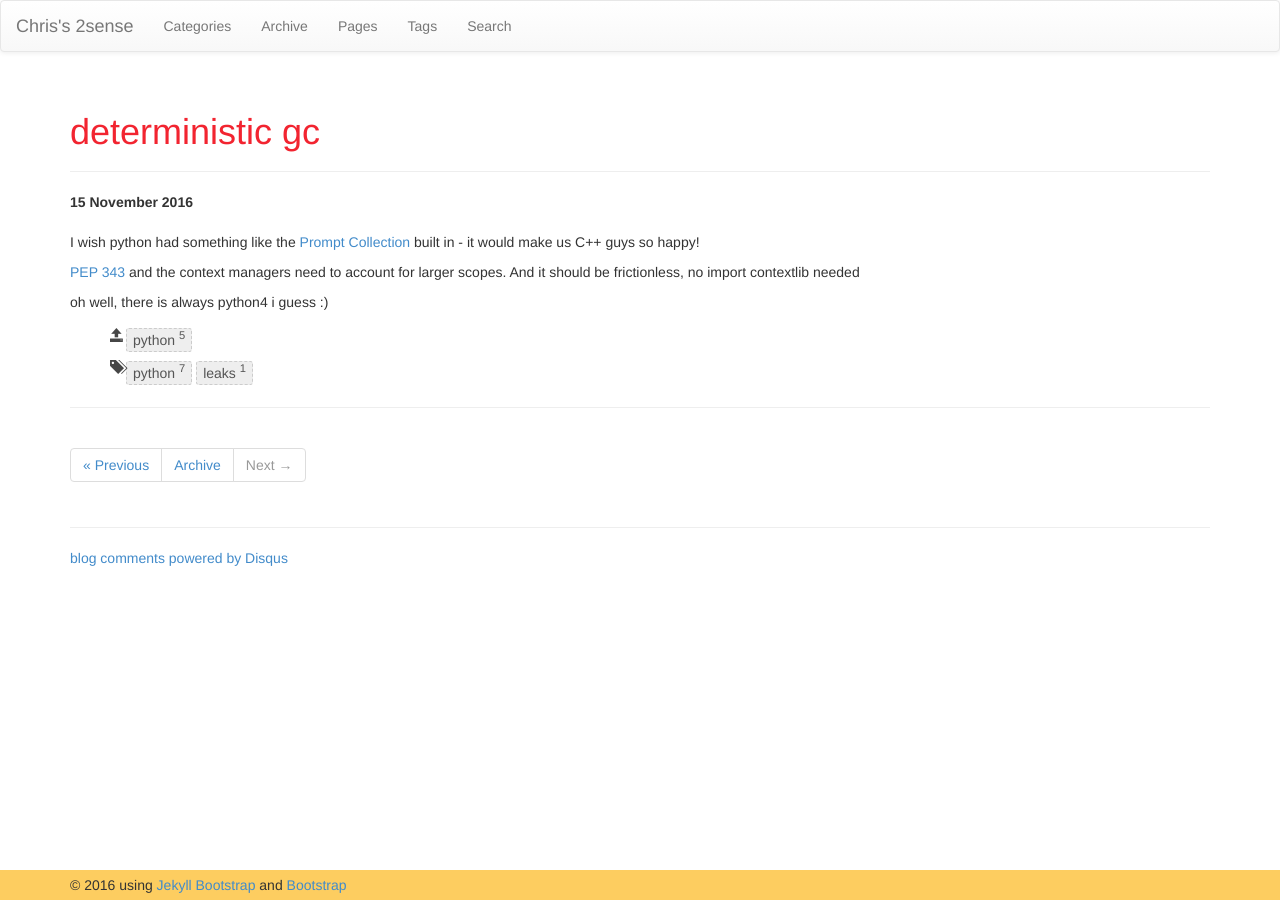
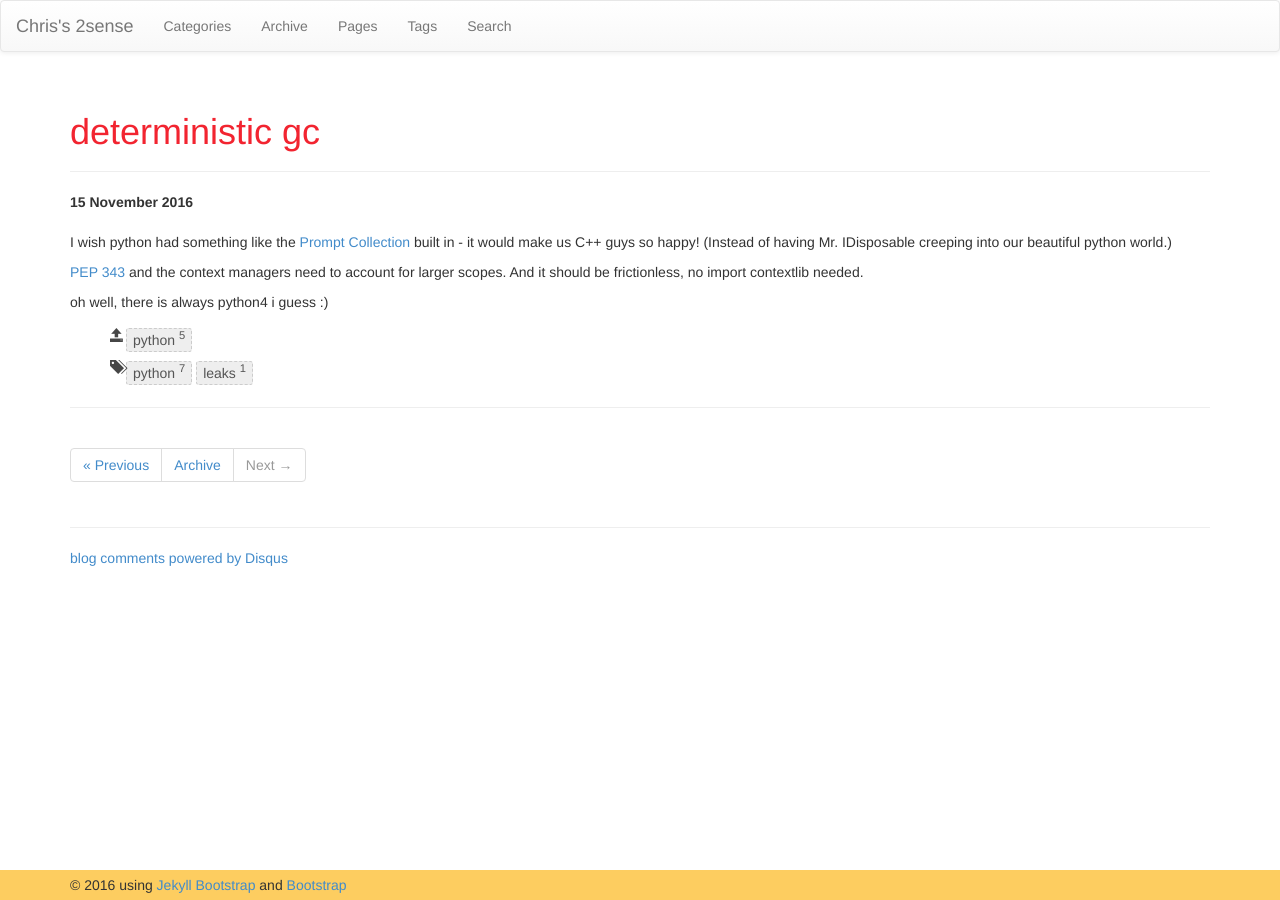
Before and after one commit to faizanvahevaria/chrisamow.github.io, a Jekyll site: the page built from _posts/2016-11-15-deterministic-gc.md, in a window 1280 px wide. Built offline with Jekyll 4.4.1, drawn with Linux system fonts in a browser that asks for light colours; nearby versions of some CDN libraries; comment, search, counter and statistics services are not loaded.

Commit message:
blog content

```diff
--- a/_posts/2016-11-15-deterministic-gc.md
+++ b/_posts/2016-11-15-deterministic-gc.md
@@ -6,8 +6,8 @@ tags: [python, leaks]
 comments: true
 ---
 {% include JB/setup %}
-I wish python had something like the [Prompt Collection](https://github.com/qorelanguage/qore/wiki/Prompt-Collection) built in - it would make us C++ guys so happy!
+I wish python had something like the [Prompt Collection](https://github.com/qorelanguage/qore/wiki/Prompt-Collection) built in - it would make us C++ guys so happy!  (Instead of having Mr. IDisposable creeping into our beautiful python world.)
 
-[PEP 343](https://www.python.org/dev/peps/pep-0343/) and the context managers need to account for larger scopes.  And it should be frictionless, no import contextlib needed
+[PEP 343](https://www.python.org/dev/peps/pep-0343/) and the context managers need to account for larger scopes.  And it should be frictionless, no import contextlib needed.
 
 oh well, there is always python4 i guess :)
```
